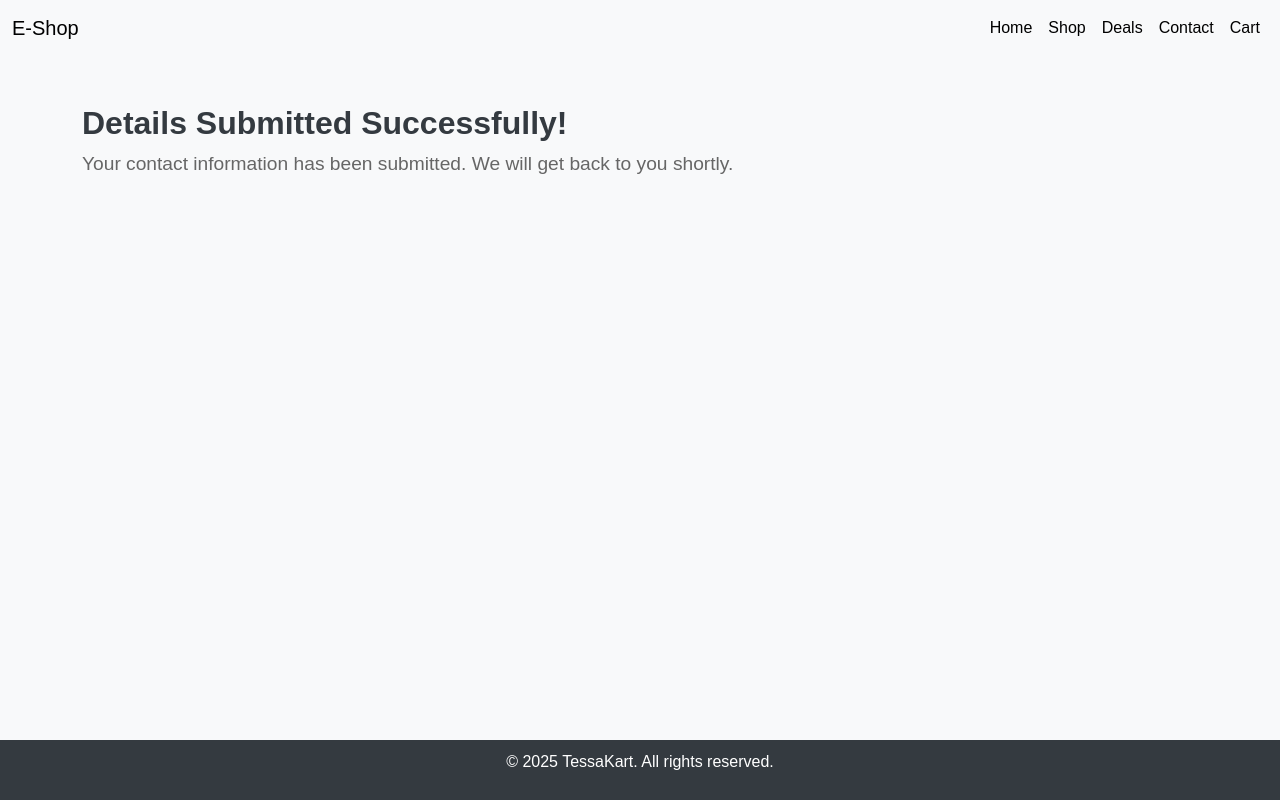
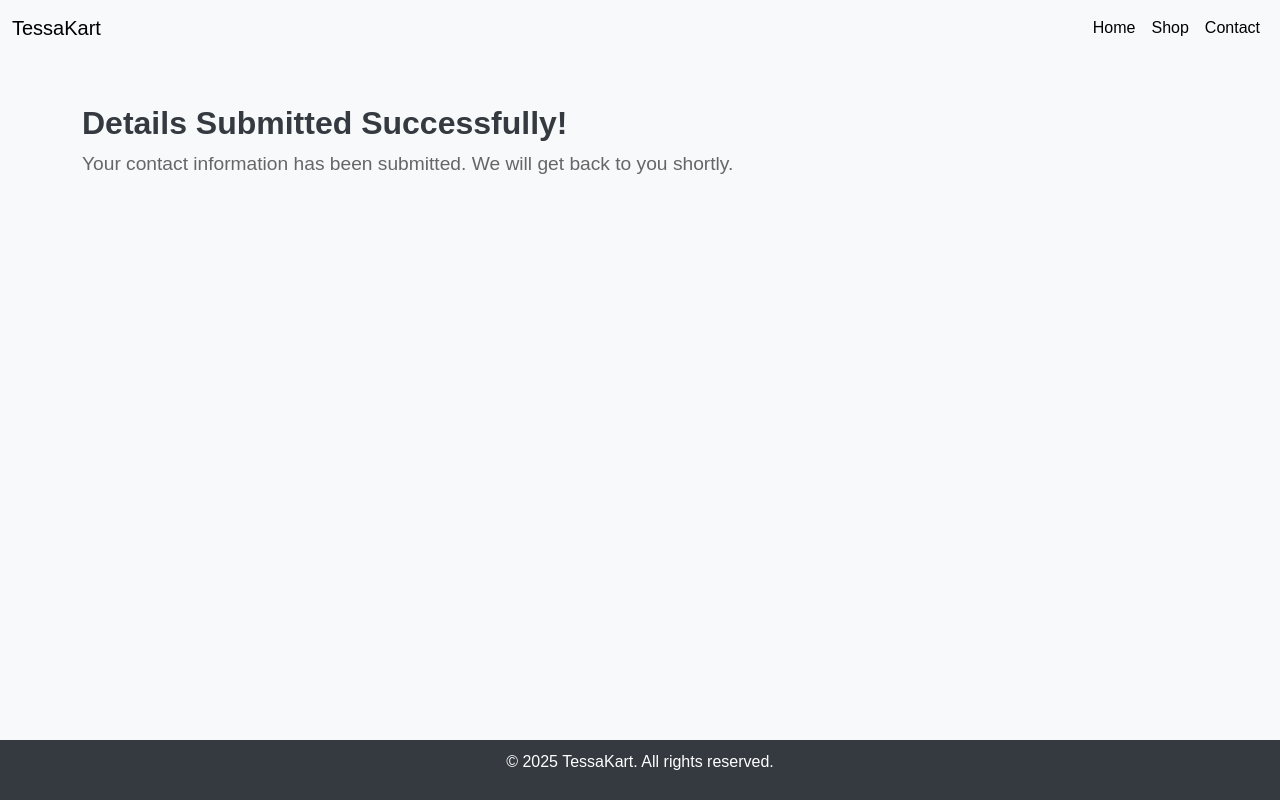
Before and after one commit to tessaag/E-CommerceWebsite, a plain HTML site: page contactSubmission.html in a window 1280 px wide. Drawn offline with nearby package versions, Linux system fonts and the light colour scheme.

Commit message:
contactSubmission.html

```diff
--- a/contactSubmission.html
+++ b/contactSubmission.html
@@ -5,14 +5,14 @@
     <meta name="viewport" content="width=device-width, initial-scale=1.0">
     <title>Submission Received - E-commerce Website</title>
     <link href="https://cdn.jsdelivr.net/npm/bootstrap@5.3.0-alpha1/dist/css/bootstrap.min.css" rel="stylesheet" />
-    <link href="styles.css" rel="stylesheet"> <!-- Link to external styles.css -->
+    <link href="styles.css" rel="stylesheet">
 </head>
 <body>
 
     <!-- Navbar -->
     <nav class="navbar navbar-expand-lg navbar-light bg-light">
         <div class="container-fluid">
-            <a class="navbar-brand" href="#">E-Shop</a>
+            <a class="navbar-brand" href="#">TessaKart</a>
             <button class="navbar-toggler" type="button" data-bs-toggle="collapse" data-bs-target="#navbarNav" aria-controls="navbarNav" aria-expanded="false" aria-label="Toggle navigation">
                 <span class="navbar-toggler-icon"></span>
             </button>
@@ -25,13 +25,7 @@
                         <a class="nav-link" href="shop.html">Shop</a>
                     </li>
                     <li class="nav-item">
-                        <a class="nav-link" href="deals.html">Deals</a>
-                    </li>
-                    <li class="nav-item">
-                        <a class="nav-link active" href="contact.html">Contact</a>
-                    </li>
-                    <li class="nav-item">
-                        <a class="nav-link" href="cart.html">Cart</a>
+                        <a class="nav-link active" href="contect.html">Contact</a>
                     </li>
                 </ul>
             </div>
```
